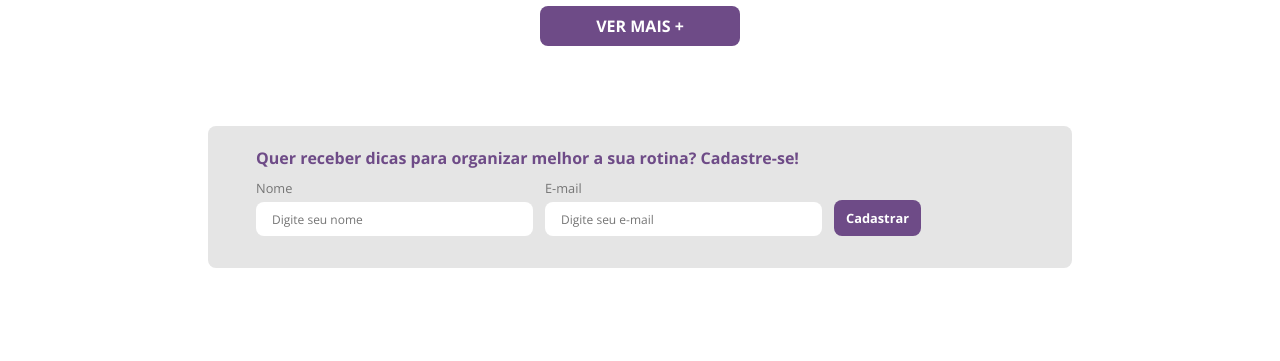
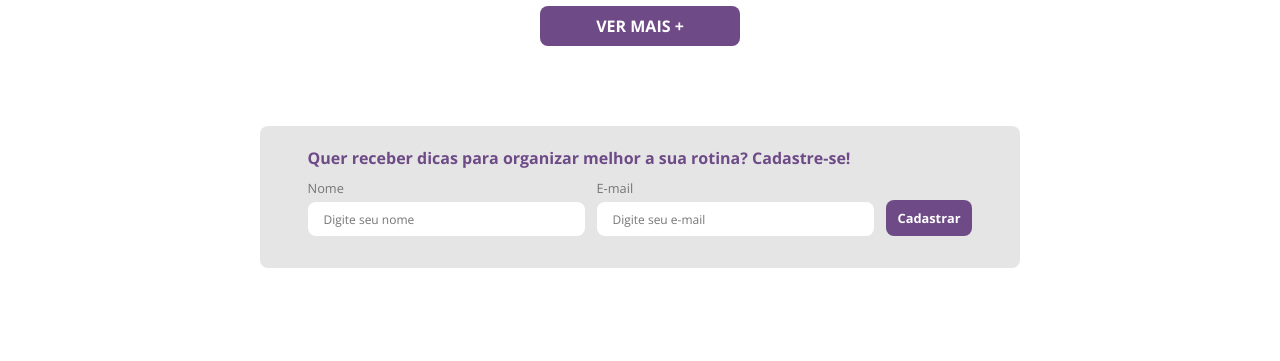
Before and after one commit to andreagnecco/task-manager, a plain HTML site: page index.html in a window 1280 px wide. Shown: the part 1600-1961 px from the top of the page. Drawn offline with nearby package versions, Linux system fonts and the light colour scheme.

Commit message:
refactor: update wrapper-form container

```diff
--- a/scss/elements/containers.scss
+++ b/scss/elements/containers.scss
@@ -160,7 +160,8 @@
             padding: 1.5rem 3rem;
             align-self: center;
             text-decoration-line: none;
-            width: 60%;
+            min-width: 600px;
+            max-width: 876px;
             background-color: $light-gray;
             border-radius: 8px;
             margin-top: 5rem;
```
Also changed, not shown: css/elements/containers.css, css/main.css.
